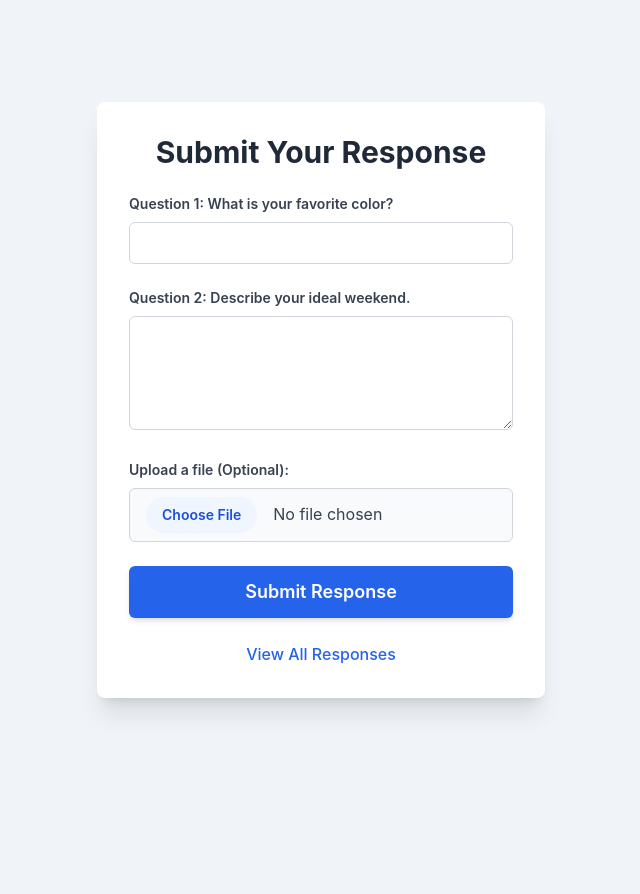
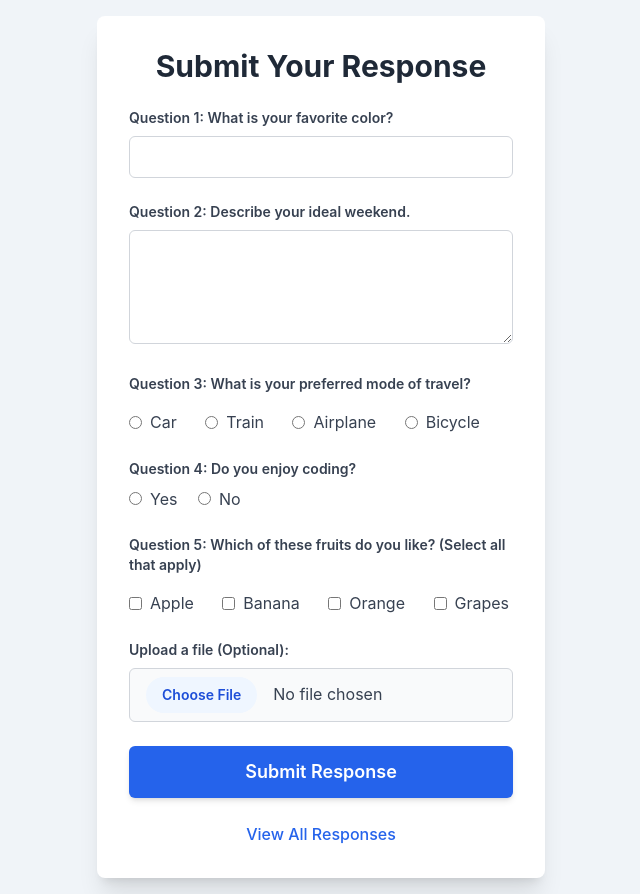
Before and after one commit to idemouser/forms-python, a Flask app: page / in a window 1280 px wide. Shown: the whole page, without its empty margins (319-959 px from the left). Before the commit the page ends 713 px from the top, so only its background shows below. Run offline with Flask 3, Linux system fonts and the light colour scheme; some libraries are stand-ins or nearby versions.

Commit message:
Adding new questions to form and responses

```diff
--- a/app.py
+++ b/app.py
@@ -59,6 +59,13 @@ def index():
         # Get form data
         question1_answer = request.form.get('question1', '').strip()
         question2_answer = request.form.get('question2', '').strip()
+
+        # New: Get answers for the new questions
+        multiple_option_answer = request.form.get('multiple_option', '').strip()
+        yes_no_answer = request.form.get('yes_no_question', '').strip()
+        # For checkboxes, use getlist to get all selected values
+        checkbox_answers = request.form.getlist('checkbox_options')
+
         uploaded_file = request.files.get('file_upload')
 
         file_path = None
@@ -78,6 +85,9 @@ def index():
             'timestamp': datetime.now().strftime("%Y-%m-%d %H:%M:%S"),
             'question1': question1_answer,
             'question2': question2_answer,
+            'multiple_option_answer': multiple_option_answer, # New field
+            'yes_no_answer': yes_no_answer,                   # New field
+            'checkbox_answers': checkbox_answers,             # New field (list of strings)
             'uploaded_file': file_path, # Store the full path to the saved file
             'original_filename': uploaded_file.filename if uploaded_file else None
         }
--- a/templates/index.html
+++ b/templates/index.html
@@ -35,6 +35,73 @@
                           class="w-full px-4 py-2 border border-gray-300 rounded-md focus:outline-none focus:ring-2 focus:ring-blue-500 resize-y"></textarea>
             </div>
 
+            {# New: Multiple Option Question (Radio Buttons) #}
+            <div>
+                <label class="block text-gray-700 text-sm font-semibold mb-2">
+                    Question 3: What is your preferred mode of travel?
+                </label>
+                <div class="mt-2 space-y-2">
+                    <label class="inline-flex items-center">
+                        <input type="radio" class="form-radio text-blue-600" name="multiple_option" value="Car" required>
+                        <span class="ml-2 text-gray-700">Car</span>
+                    </label>
+                    <label class="inline-flex items-center ml-6">
+                        <input type="radio" class="form-radio text-blue-600" name="multiple_option" value="Train">
+                        <span class="ml-2 text-gray-700">Train</span>
+                    </label>
+                    <label class="inline-flex items-center ml-6">
+                        <input type="radio" class="form-radio text-blue-600" name="multiple_option" value="Airplane">
+                        <span class="ml-2 text-gray-700">Airplane</span>
+                    </label>
+                    <label class="inline-flex items-center ml-6">
+                        <input type="radio" class="form-radio text-blue-600" name="multiple_option" value="Bicycle">
+                        <span class="ml-2 text-gray-700">Bicycle</span>
+                    </label>
+                </div>
+            </div>
+
+            {# New: Yes/No Question (Radio Buttons) #}
+            <div>
+                <label class="block text-gray-700 text-sm font-semibold mb-2">
+                    Question 4: Do you enjoy coding?
+                </label>
+                <div class="mt-2 space-x-4">
+                    <label class="inline-flex items-center">
+                        <input type="radio" class="form-radio text-blue-600" name="yes_no_question" value="Yes" required>
+                        <span class="ml-2 text-gray-700">Yes</span>
+                    </label>
+                    <label class="inline-flex items-center">
+                        <input type="radio" class="form-radio text-blue-600" name="yes_no_question" value="No">
+                        <span class="ml-2 text-gray-700">No</span>
+                    </label>
+                </div>
+            </div>
+
+            {# New: Checkbox Question (Multiple Selections) #}
+            <div>
+                <label class="block text-gray-700 text-sm font-semibold mb-2">
+                    Question 5: Which of these fruits do you like? (Select all that apply)
+                </label>
+                <div class="mt-2 space-y-2">
+                    <label class="inline-flex items-center">
+                        <input type="checkbox" class="form-checkbox text-blue-600" name="checkbox_options" value="Apple">
+                        <span class="ml-2 text-gray-700">Apple</span>
+                    </label>
+                    <label class="inline-flex items-center ml-6">
+                        <input type="checkbox" class="form-checkbox text-blue-600" name="checkbox_options" value="Banana">
+                        <span class="ml-2 text-gray-700">Banana</span>
+                    </label>
+                    <label class="inline-flex items-center ml-6">
+                        <input type="checkbox" class="form-checkbox text-blue-600" name="checkbox_options" value="Orange">
+                        <span class="ml-2 text-gray-700">Orange</span>
+                    </label>
+                    <label class="inline-flex items-center ml-6">
+                        <input type="checkbox" class="form-checkbox text-blue-600" name="checkbox_options" value="Grapes">
+                        <span class="ml-2 text-gray-700">Grapes</span>
+                    </label>
+                </div>
+            </div>
+
             <div>
                 <label for="file_upload" class="block text-gray-700 text-sm font-semibold mb-2">
                     Upload a file (Optional):
--- a/templates/responses.html
+++ b/templates/responses.html
@@ -51,6 +51,12 @@
                     <div class="space-y-2 mb-4">
                         <p><strong class="text-gray-700">Question 1:</strong> {{ response.question1 }}</p>
                         <p><strong class="text-gray-700">Question 2:</strong> {{ response.question2 }}</p>
+                        {# New: Display for Multiple Option Question #}
+                        <p><strong class="text-gray-700">Question 3 (Preferred Travel Mode):</strong> {{ response.multiple_option_answer | default('N/A') }}</p>
+                        {# New: Display for Yes/No Question #}
+                        <p><strong class="text-gray-700">Question 4 (Enjoy Coding):</strong> {{ response.yes_no_answer | default('N/A') }}</p>
+                        {# New: Display for Checkbox Question (join list with comma) #}
+                        <p><strong class="text-gray-700">Question 5 (Liked Fruits):</strong> {{ response.checkbox_answers | join(', ') | default('None selected') }}</p>
                     </div>
 
                     {% if response.uploaded_file %}
```
